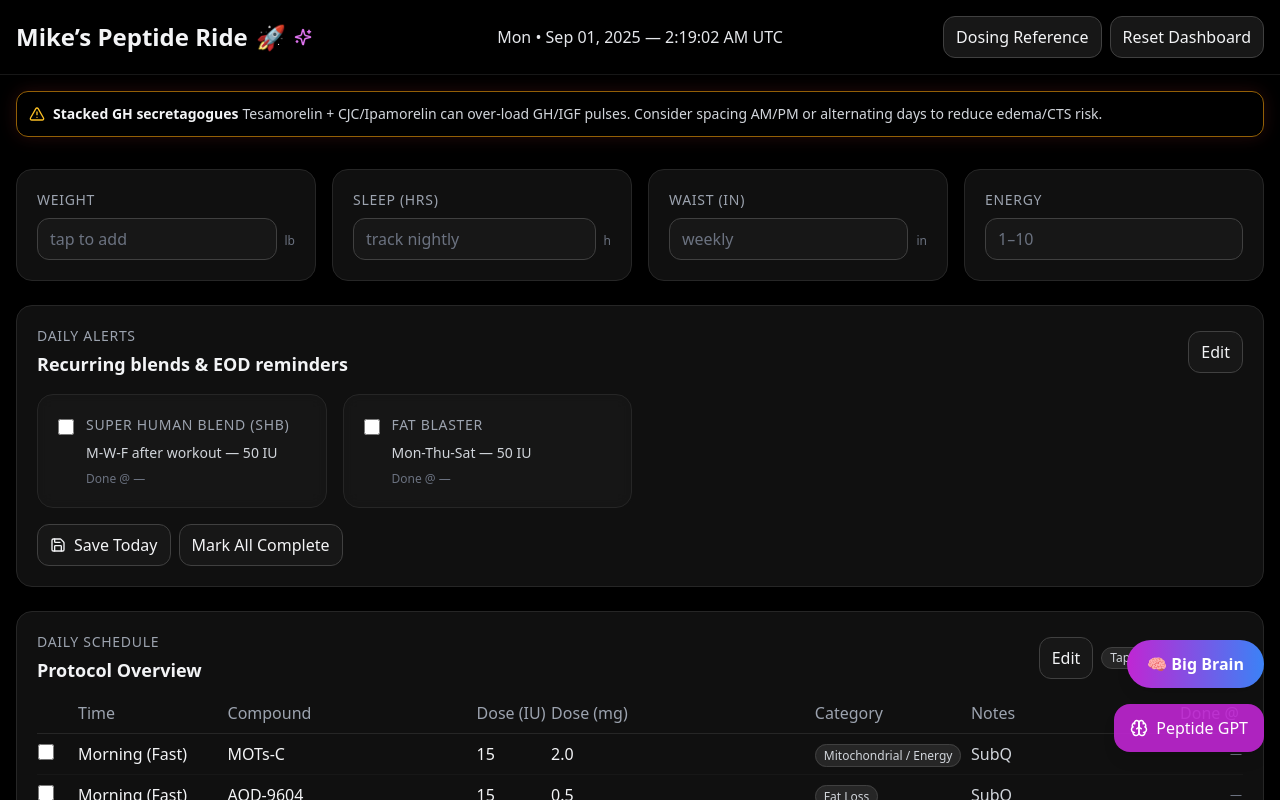
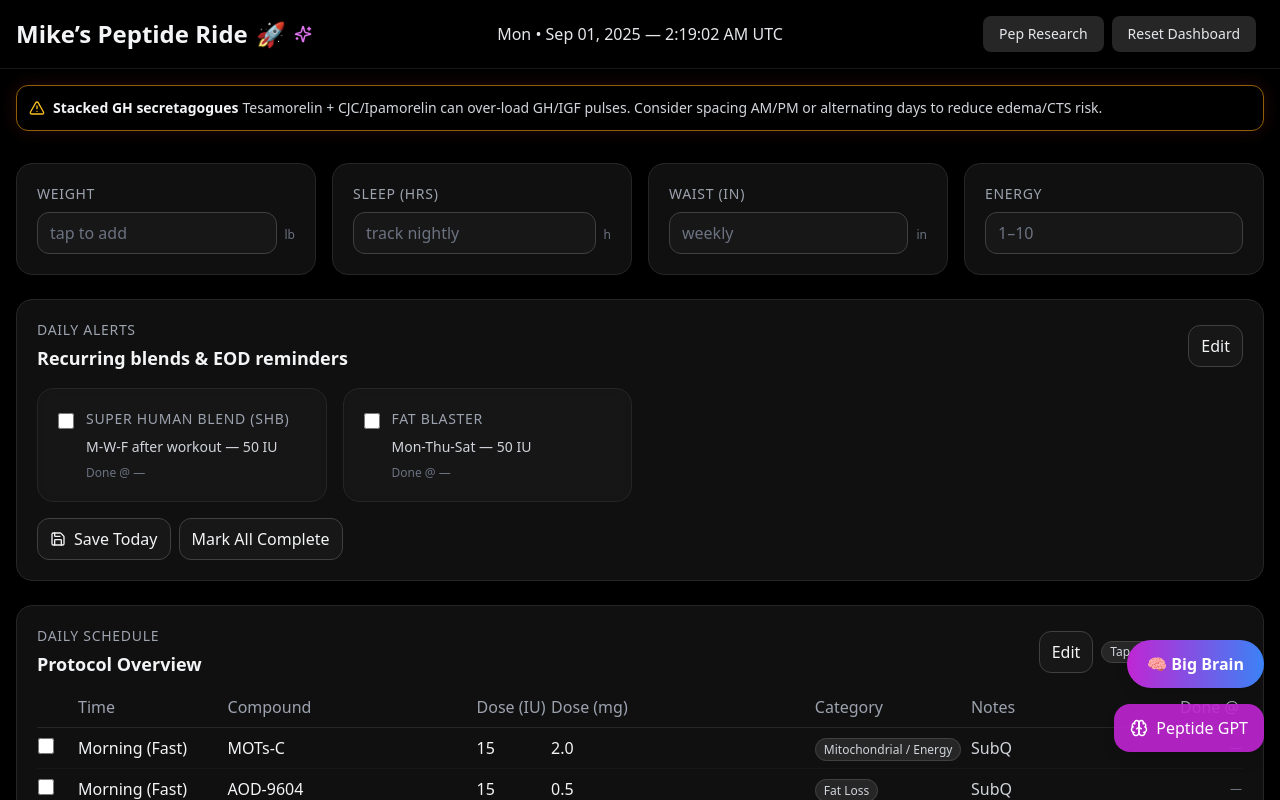
Before and after one commit to UofMx2/Peptide-Dashboard-Mikev2, a React (Vite) app: page / in a window 1280 px wide. Shown: the top 800 px of the page. Built offline with nearby package versions, Linux system fonts and the light colour scheme.

Commit message:
Update App.jsx

```diff
--- a/src/App.jsx
+++ b/src/App.jsx
@@ -462,31 +462,50 @@ export default function App() {
       {/* Header */}
       <header className="sticky top-0 z-10 backdrop-blur bg-black/50 border-b border-neutral-900">
   <div className="mx-auto max-w-7xl px-4 py-4 grid grid-cols-3 items-center">
+    {/* Left side: title */}
     <div className="justify-self-start">
       <h1 className="text-xl sm:text-2xl font-semibold flex items-center gap-2">
         Mike’s Peptide Ride <span className="text-pink-400">🚀</span>
-              <motion.span className="inline-flex" initial={{ scale: 0.9, opacity: 0.6 }} animate={{ scale: 1, opacity: 1 }} transition={{ repeat: Infinity, repeatType: "mirror", duration: 2 }}>
+        <motion.span
+          className="inline-flex"
+          initial={{ scale: 0.9, opacity: 0.6 }}
+          animate={{ scale: 1, opacity: 1 }}
+          transition={{ repeat: Infinity, repeatType: "mirror", duration: 2 }}
+        >
           <Sparkles size={18} className="text-fuchsia-400" />
         </motion.span>
       </h1>
     </div>
-          <div className="justify-self-center text-xs sm:text-sm md:text-base font-medium text-gray-200">{clockFmt}</div>
-          <div className="justify-self-end flex items-center">
-            <a className="btn min-h-10" href="https://researchdosing.com/dosing-information/" target="_blank" rel="noreferrer">Dosing Reference</a>
+
+    {/* Center: clock */}
+    <div className="justify-self-center text-xs sm:text-sm md:text-base font-medium text-gray-200">
+      {clockFmt}
+    </div>
+
+    {/* Right side: buttons */}
+    <div className="justify-self-end flex items-center space-x-2 pr-2">
+      <a
+        className="px-4 py-2 rounded-lg text-sm bg-neutral-800 hover:bg-neutral-700 text-gray-200 shadow-sm"
+        href="https://researchdosing.com/dosing-information/"
+        target="_blank"
+        rel="noreferrer"
+      >
+        Pep Research
+      </a>
       <button
-              className="btn min-h-10 ml-2"
+        className="px-4 py-2 rounded-lg text-sm bg-neutral-800 hover:bg-neutral-700 text-gray-200 shadow-sm"
         onClick={() => {
           if (window.confirm("This will clear KPIs, history, and alerts on THIS device only. Are you sure?")) {
             resetAllData();
           }
         }}
-              title="Clear this device's data"
       >
         Reset Dashboard
       </button>
     </div>
   </div>
 </header>
+
 
       {/* Inline warning chips (respect mute) */}
       {!isMutedToday() && conflictFindings.length > 0 && (
```
Lines whose indentation alone changed are shown as unchanged.
